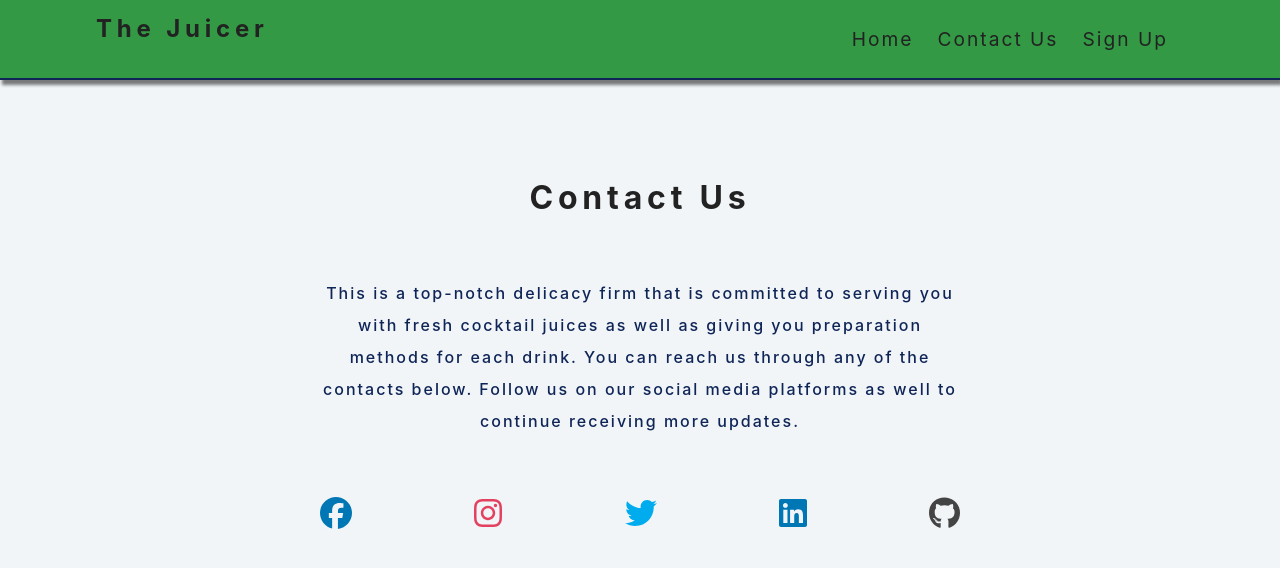
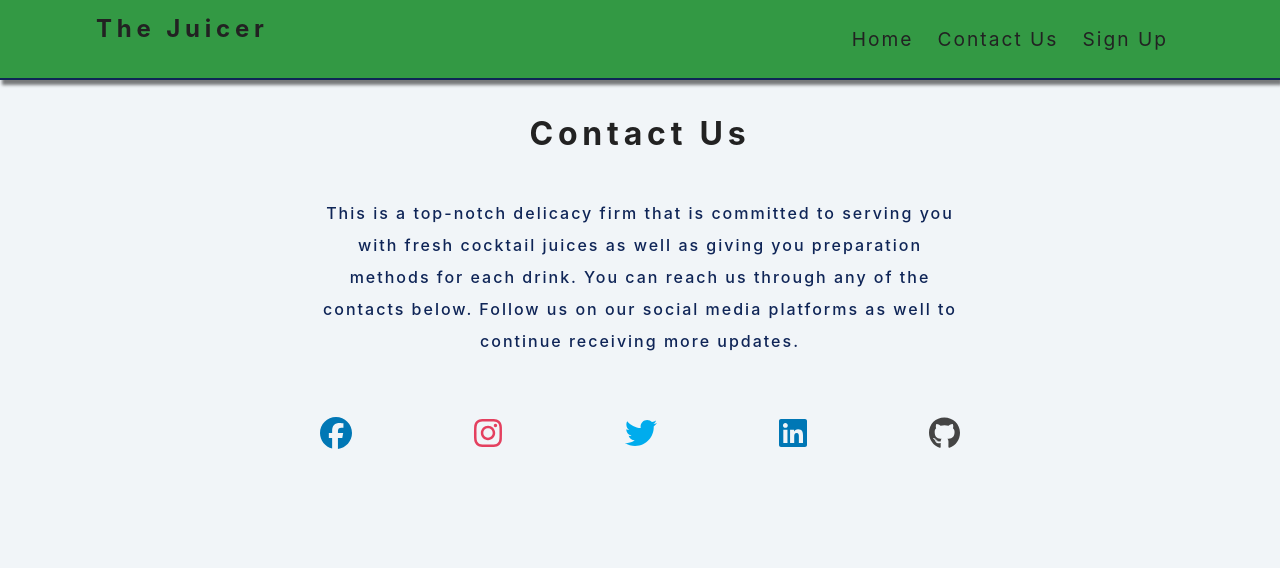
Before and after one commit to BenardAbwao/TheJuicer, a React (Create React App) app: page /about in a window 1280 px wide. Shown: the top 568 px of the page. Built offline with nearby package versions, Linux system fonts and the light colour scheme; no server answers; some icons are missing.

Commit message:
update form

```diff
--- a/src/index.css
+++ b/src/index.css
@@ -211,15 +211,15 @@ Variables
   */
 
   .section {
-    padding: 5rem 0;
+    padding: 2rem 0;
   }
   .section-title {
     font-size: 2rem;
     text-transform: capitalize;
     letter-spacing: var(--mainSpacing);
     text-align: center;
-    margin-bottom: 3.5rem;
-    margin-top: 1rem;
+    margin-bottom: 1.25em;
+    margin-top: 0em;
   }
 
   .cocktails-center {
```
